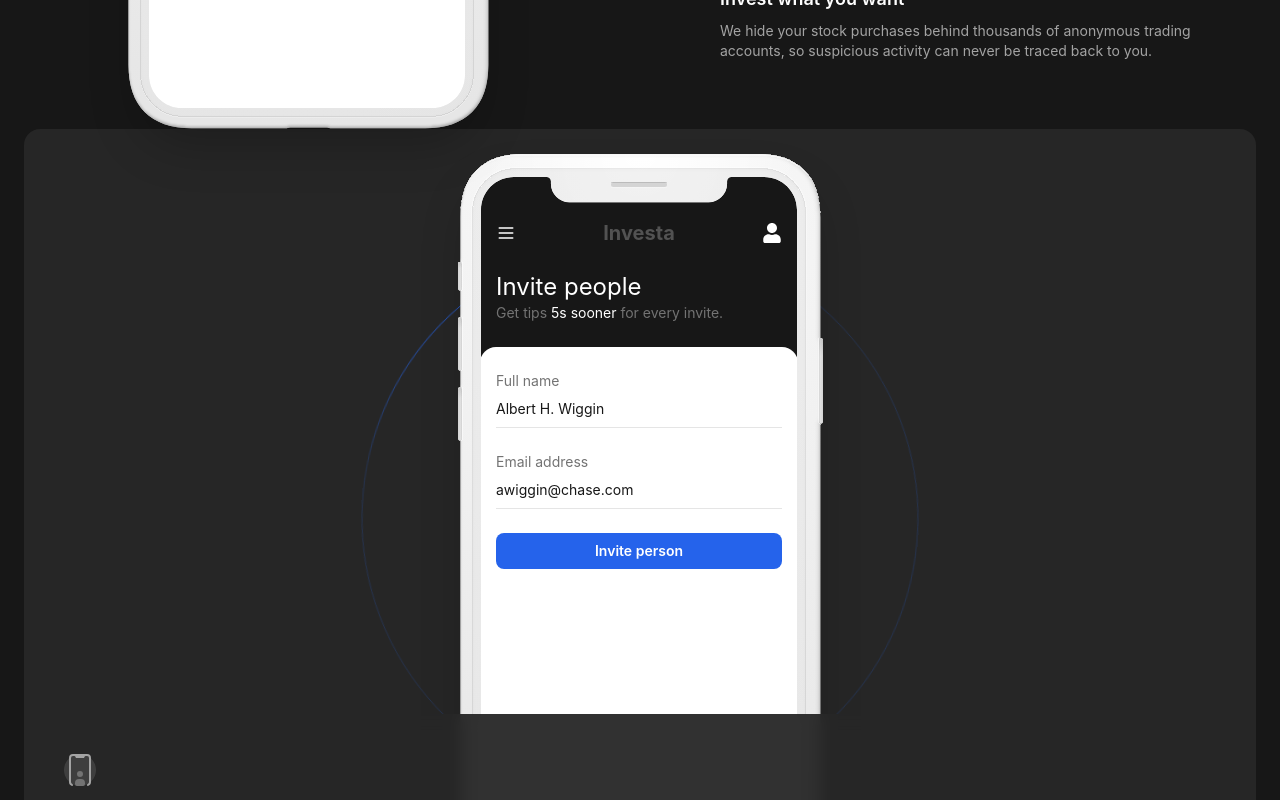
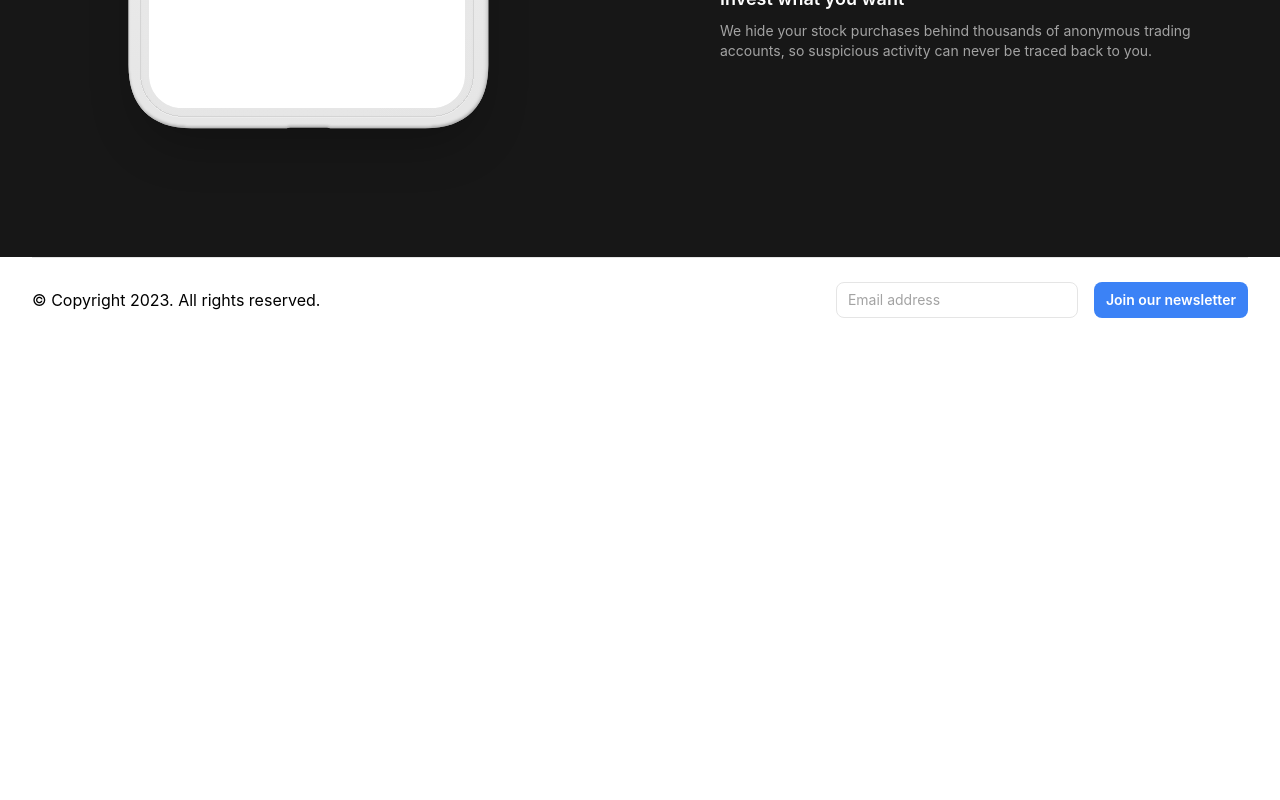
Before and after one commit to KenanRamazanov/Investa-Next.js, a Next.js app: page / in a window 1280 px wide. Shown: the part 1780-2580 px from the top of the page. After the commit the page ends 2146 px from the top, so only its background shows below. Built offline with nearby package versions, Linux system fonts and the light colour scheme.

Commit message:
Final of MobileView

```diff
--- a/src/components/Feature.jsx
+++ b/src/components/Feature.jsx
@@ -30,8 +30,8 @@
 <DesktopView/>
 </div>
 {/*Mobile view*/}
-<div>
-  <MobileView className="mt-16 md:hidden xl:hidden "/>
+<div className="mt-16 md:hidden" >
+  <MobileView />
 </div>
 
 </section>
```
